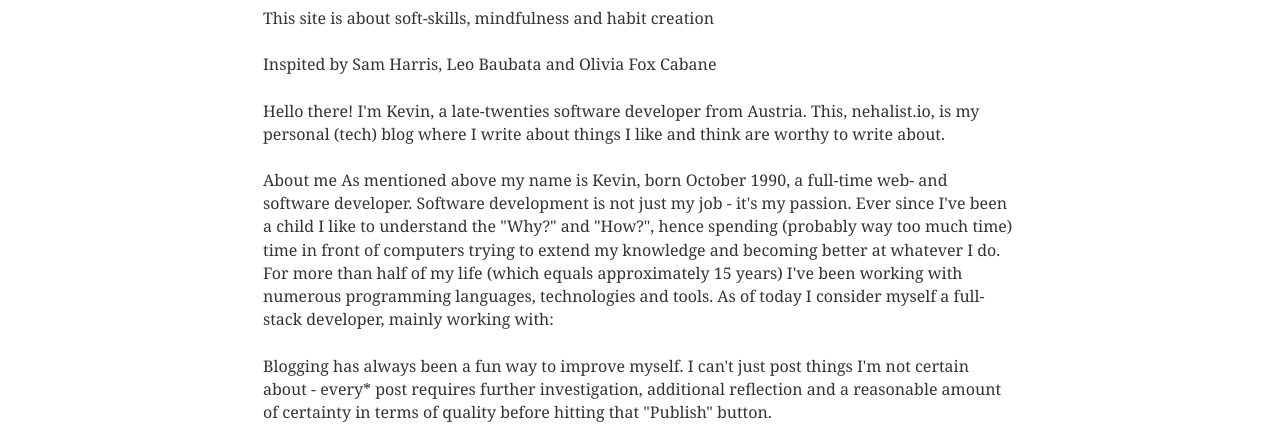
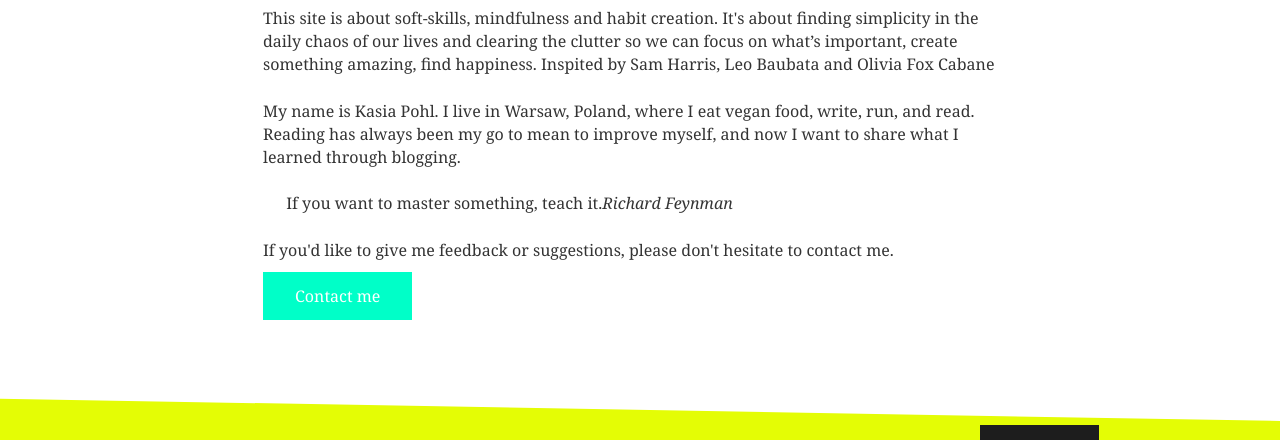
Before and after one commit to tenderbarbarian/gatsby-blog, a Gatsby site: page /about in a window 1280 px wide. Shown: the part 248-688 px from the top of the page. Built offline with nearby package versions, Linux system fonts and the light colour scheme; Gatsby itself is replaced by a stand-in of ours; grey boxes are pictures that could not be loaded.

Commit message:
style blog post headers

```diff
--- a/src/components/footer.js
+++ b/src/components/footer.js
@@ -20,8 +20,13 @@
 				</span>
 				<p>
 					Developed by {data.site.siteMetadata.author}. Built with{' '}
-					<a href="https://facebook.github.io/react/">React</a> and{' '}
-					<a href="http://gatsbyjs.org/">Gatsby.js</a>
+					<a href="https://facebook.github.io/react/" target="_blank" rel="noopener noreferrer">
+						React
+					</a>{' '}
+					and{' '}
+					<a href="http://gatsbyjs.org/" target="_blank" rel="noopener noreferrer">
+						Gatsby.js
+					</a>
 				</p>
 			</div>
 			<div>
--- a/src/pages/about.js
+++ b/src/pages/about.js
@@ -9,24 +9,15 @@
 		<Head title="About" />
 		<div>
 			<h1 className={aboutStyles.sectionHeader}>This?</h1>
-			<p>This site is about soft-skills, mindfulness and habit creation</p>
-			<p>Inspited by Sam Harris, Leo Baubata and Olivia Fox Cabane</p>
 			<p>
-				Hello there! I'm Kevin, a late-twenties software developer from Austria. This, nehalist.io, is my
-				personal (tech) blog where I write about things I like and think are worthy to write about.
+				This site is about soft-skills, mindfulness and habit creation. It's about finding simplicity in the
+				daily chaos of our lives and clearing the clutter so we can focus on what’s important, create something
+				amazing, find happiness. Inspited by Sam Harris, Leo Baubata and Olivia Fox Cabane
 			</p>
 			<p>
-				About me As mentioned above my name is Kevin, born October 1990, a full-time web- and software
-				developer. Software development is not just my job - it's my passion. Ever since I've been a child I
-				like to understand the "Why?" and "How?", hence spending (probably way too much time) time in front of
-				computers trying to extend my knowledge and becoming better at whatever I do. For more than half of my
-				life (which equals approximately 15 years) I've been working with numerous programming languages,
-				technologies and tools. As of today I consider myself a full-stack developer, mainly working with:
-			</p>
-			<p>
-				Blogging has always been a fun way to improve myself. I can't just post things I'm not certain about -
-				every* post requires further investigation, additional reflection and a reasonable amount of certainty
-				in terms of quality before hitting that "Publish" button.
+				My name is Kasia Pohl. I live in Warsaw, Poland, where I eat vegan food, write, run, and read. Reading
+				has always been my go to mean to improve myself, and now I want to share what I learned through
+				blogging.
 			</p>
 			<blockquote>
 				If you want to master something, teach it.
@@ -34,12 +25,7 @@
 					<i>Richard Feynman</i>
 				</cite>
 			</blockquote>
-			<p>
-				I'm a huge fan of open source software, hence trying to contribute as much as possible. You can find all
-				my contributions on my GitHub profile. Outside the world of software it's likely to find me playing
-				games, spending time with my family and friends or trying to stop my cat from going insane. * = Mostly.
-				If you think I'm spreading nonsense please get in touch with me and let's talk about it!
-			</p>
+			<p>If you'd like to give me feedback or suggestions, please don't hesitate to contact me.</p>
 			<Link to="/contact" className={aboutStyles.linkButton}>
 				Contact me
 			</Link>
--- a/src/templates/blog.js
+++ b/src/templates/blog.js
@@ -3,6 +3,7 @@
 import { documentToReactComponents } from '@contentful/rich-text-react-renderer';
 import Layout from '../components/layout';
 import Head from '../components/head';
+import blogPostStyles from './blog.module.scss';
 
 export const query = graphql`
 	query MyQuery($slug: String) {
@@ -32,7 +33,7 @@
 	return (
 		<Layout>
 			<Head title={props.data.contentfulBlogPost.title} />
-			<h1>{props.data.contentfulBlogPost.title}</h1>
+			<h1 className={blogPostStyles.sectionHeaderSM}>{props.data.contentfulBlogPost.title}</h1>
 			<p>{props.data.contentfulBlogPost.publishedDate}</p>
 			{documentToReactComponents(props.data.contentfulBlogPost.body.json, options)}
 		</Layout>
--- /dev/null
+++ b/src/templates/blog.module.scss
@@ -0,0 +1,2 @@
+@import '../styles/variables.scss';
+@import '../styles/variables.scss';
```
